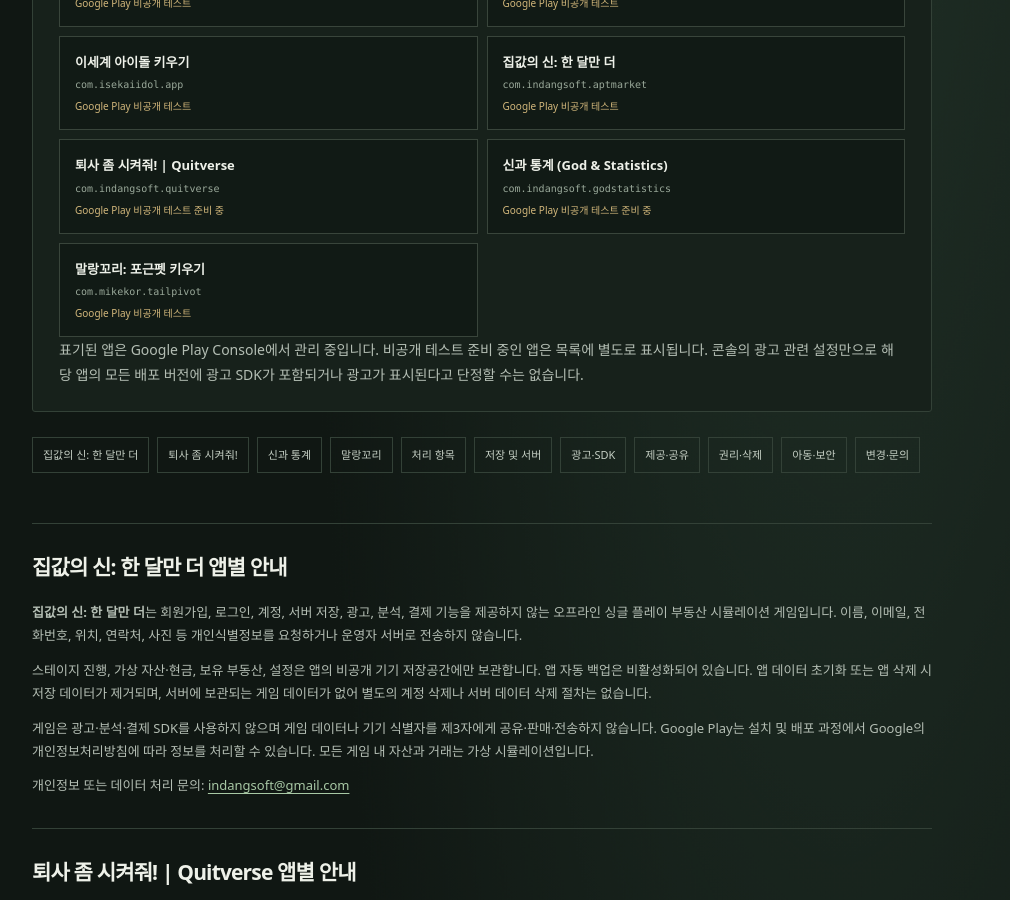
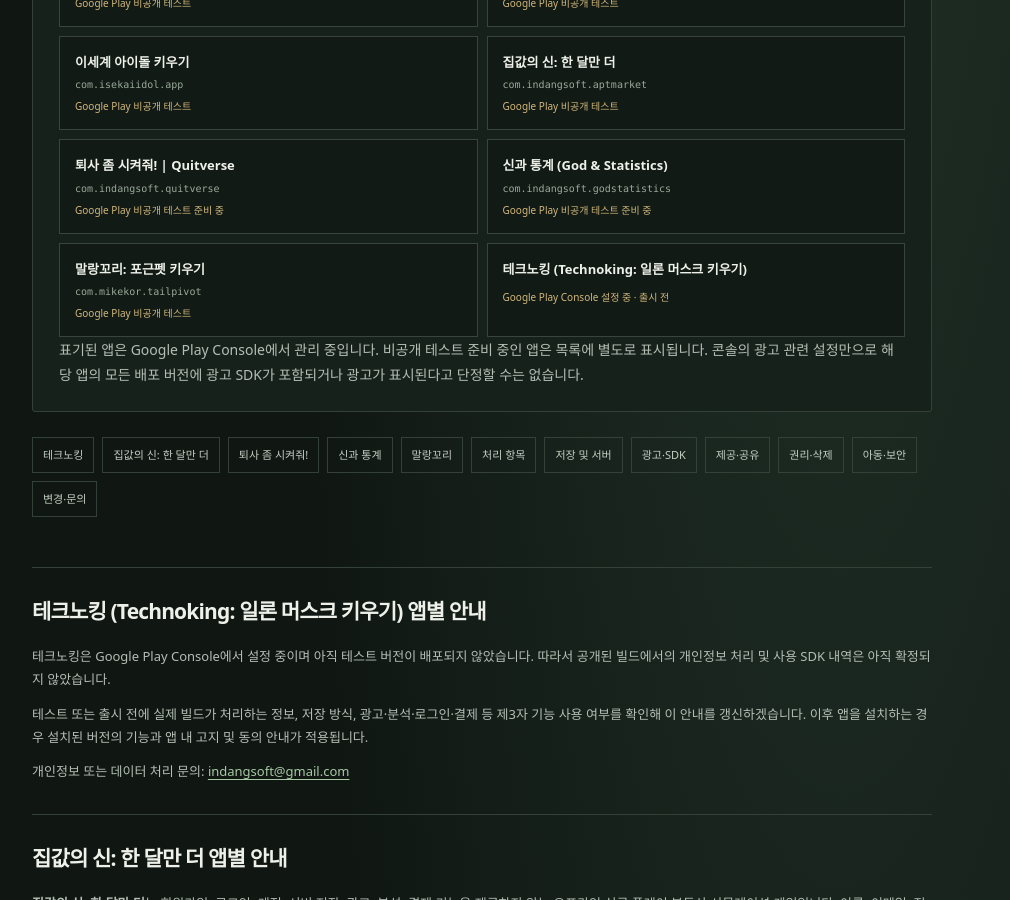
Before and after one commit to Mike-kor/Mike-kor.github.io, a Jekyll site: the page app-privacy/index.html, which Jekyll copies as it is, in a window 1280 px wide and 900 px high, scrolled down 767 px. Shown: the whole window, without its empty margins (158-1168 px from the left). Built offline with Jekyll 4.4.1, drawn with Linux system fonts in a browser that asks for light colours; some of the changed text lies outside the part shown.

Commit message:
Add Technoking to privacy policy

```diff
--- a/app-privacy/index.html
+++ b/app-privacy/index.html
@@ -4,7 +4,7 @@
   <meta charset="utf-8">
   <meta name="viewport" content="width=device-width, initial-scale=1">
   <meta name="theme-color" content="#101713">
-  <meta name="description" content="INDANG SOFT Android 게임·앱 11종의 개인정보처리방침과 앱별 데이터 처리 안내입니다.">
+  <meta name="description" content="INDANG SOFT Android 게임·앱의 개인정보처리방침과 앱별 데이터 처리 안내입니다.">
   <title>개인정보처리방침 | INDANG SOFT</title>
   <style>
     :root{color-scheme:dark;--bg:#101713;--panel:#17211b;--line:#334137;--ink:#eef1e9;--muted:#b4beb4;--green:#a8c8a5;--gold:#d2b77b;--mono:ui-monospace,SFMono-Regular,Menlo,monospace}
@@ -18,7 +18,7 @@
   <div class="top"><a href="https://mike-kor.github.io/">← INDANG SOFT</a><span class="wordmark">GAMES · PRIVACY</span></div>
   <p class="eyebrow">INDANG SOFT / ANDROID</p>
   <h1>개인정보<br>처리방침</h1>
-  <p class="meta">시행일: 2026년 10월 30일 · 최종 수정일: 2026년 11월 6일</p>
+  <p class="meta">시행일: 2026년 10월 30일 · 최종 수정일: 2026년 11월 19일</p>
 
   <div class="intro">
     <p><strong>인당소프트(Mike-kor, 이하 “운영자”)</strong>는 아래 Android 게임의 개인정보 처리와 관련해 이용자에게 처리 항목, 목적, 보관 방식과 권리를 안내합니다. 게임마다 로그인·서버·광고 기능이 다르고 앱 버전에 따라 달라질 수 있으므로, 실제 설치된 버전에서 제공되는 기능과 동의 안내가 우선 적용됩니다.</p>
@@ -34,11 +34,19 @@
       <div class="app-item"><strong>퇴사 좀 시켜줘! | Quitverse</strong><code>com.indangsoft.quitverse</code><small>Google Play 비공개 테스트 준비 중</small></div>
       <div class="app-item"><strong>신과 통계 (God &amp; Statistics)</strong><code>com.indangsoft.godstatistics</code><small>Google Play 비공개 테스트 준비 중</small></div>
       <div class="app-item"><strong>말랑꼬리: 포근펫 키우기</strong><code>com.mikekor.tailpivot</code><small>Google Play 비공개 테스트</small></div>
+      <div class="app-item"><strong>테크노킹 (Technoking: 일론 머스크 키우기)</strong><small>Google Play Console 설정 중 · 출시 전</small></div>
     </div>
     <p>표기된 앱은 Google Play Console에서 관리 중입니다. 비공개 테스트 준비 중인 앱은 목록에 별도로 표시됩니다. 콘솔의 광고 관련 설정만으로 해당 앱의 모든 배포 버전에 광고 SDK가 포함되거나 광고가 표시된다고 단정할 수는 없습니다.</p>
   </div>
 
-  <nav class="toc" aria-label="문서 목차"><a href="#apt-market">집값의 신: 한 달만 더</a><a href="#quitverse">퇴사 좀 시켜줘!</a><a href="#god-statistics">신과 통계</a><a href="#tail-pivot">말랑꼬리</a><a href="#data">처리 항목</a><a href="#storage">저장 및 서버</a><a href="#ads">광고·SDK</a><a href="#sharing">제공·공유</a><a href="#rights">권리·삭제</a><a href="#children">아동·보안</a><a href="#changes">변경·문의</a></nav>
+  <nav class="toc" aria-label="문서 목차"><a href="#technoking">테크노킹</a><a href="#apt-market">집값의 신: 한 달만 더</a><a href="#quitverse">퇴사 좀 시켜줘!</a><a href="#god-statistics">신과 통계</a><a href="#tail-pivot">말랑꼬리</a><a href="#data">처리 항목</a><a href="#storage">저장 및 서버</a><a href="#ads">광고·SDK</a><a href="#sharing">제공·공유</a><a href="#rights">권리·삭제</a><a href="#children">아동·보안</a><a href="#changes">변경·문의</a></nav>
+
+  <section id="technoking">
+    <h2>테크노킹 (Technoking: 일론 머스크 키우기) 앱별 안내</h2>
+    <p>테크노킹은 Google Play Console에서 설정 중이며 아직 테스트 버전이 배포되지 않았습니다. 따라서 공개된 빌드에서의 개인정보 처리 및 사용 SDK 내역은 아직 확정되지 않았습니다.</p>
+    <p>테스트 또는 출시 전에 실제 빌드가 처리하는 정보, 저장 방식, 광고·분석·로그인·결제 등 제3자 기능 사용 여부를 확인해 이 안내를 갱신하겠습니다. 이후 앱을 설치하는 경우 설치된 버전의 기능과 앱 내 고지 및 동의 안내가 적용됩니다.</p>
+    <p>개인정보 또는 데이터 처리 문의: <a href="mailto:indangsoft@gmail.com">indangsoft@gmail.com</a></p>
+  </section>
 
   <section id="apt-market">
     <h2>집값의 신: 한 달만 더 앱별 안내</h2>
```
Also changed, not shown: other parts of app-privacy/index.html (+1 -1 lines).
